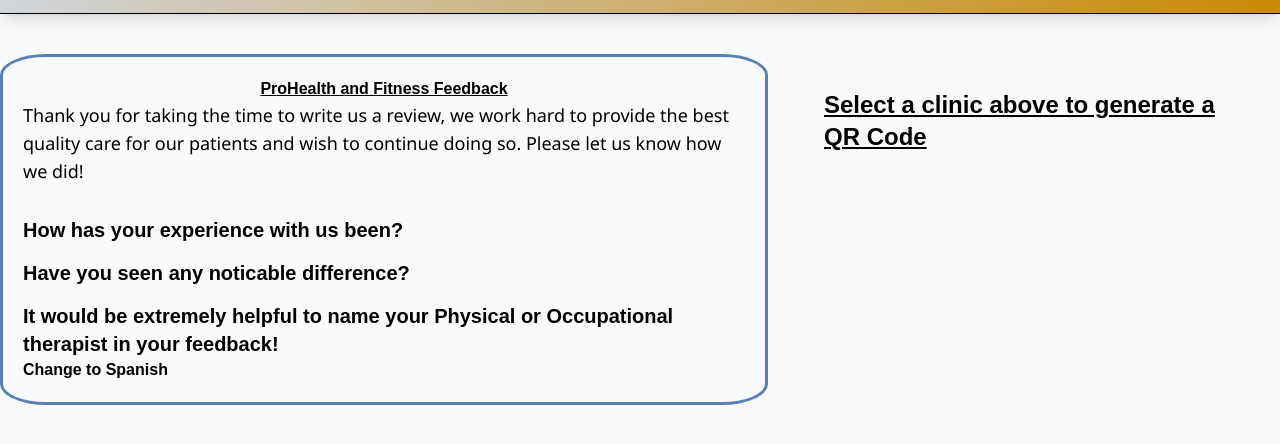
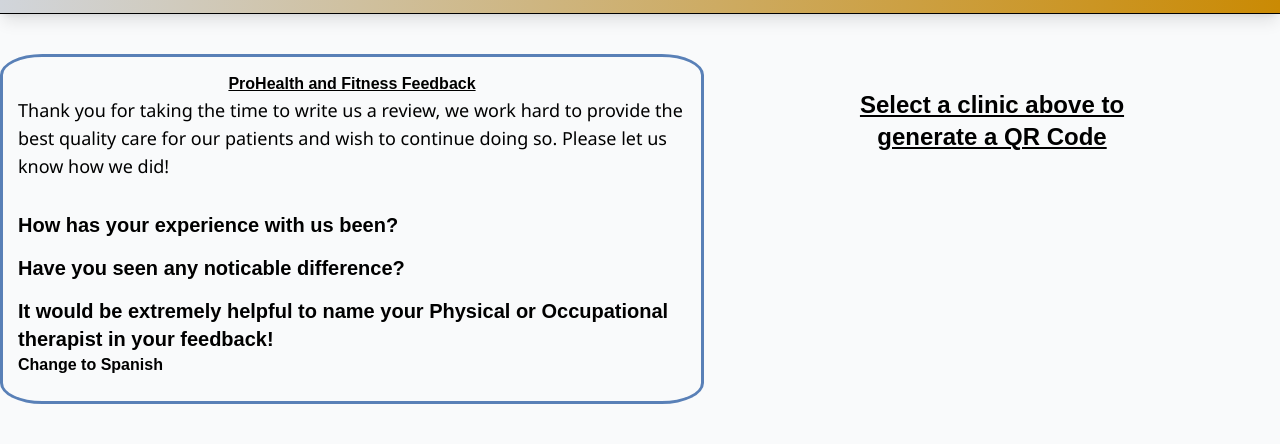
Before and after one commit to cedenoc181/Prohealth-qrCode, a plain HTML site: page index.html in a window 1280 px wide. Shown: the part 112-556 px from the top of the page. Drawn offline with nearby package versions, Linux system fonts and the light colour scheme.

Commit message:
modified top row to be aline

```diff
--- a/index.html
+++ b/index.html
@@ -85,23 +85,23 @@
               Occupational therapist in your feedback!
             </li>
           </ul>
-          <p
+          <div
           id="language"
           class="text-large flex flex-row justify-self-start cursor-pointer font-bold"
         >
           Change to Spanish
-        </p>
+        </div>
         </div>
 
         <div class="Qr-space col-1">
           <p
             id="location"
-            class="font-bold text-2xl text-decoration: underline mt-5"
+            class="font-bold text-2xl align-center text-center text-decoration: underline"
           ></p>
           <!-- spinner -->
           <div id="spinner" role="status">
             <svg
-              class="inline mr-2 mt-4 w-24 h-24 text-gray-200 animate-spin dark:text-gray-600 fill-yellow-600"
+              class="inline mt-4 w-24 h-24 text-gray-200 animate-spin dark:text-gray-600 fill-yellow-600"
               viewBox="0 0 100 101"
               fill="none"
               xmlns="http://www.w3.org/2000/svg"
@@ -120,7 +120,7 @@
 
           <div
             id="qrcode"
-            class="m-auto mt-5 flex justify-center align-center mb-15 font-bold text-decoration: underline text-2xl"
+            class="m-auto flex justify-center align-center text-center mb-15 font-bold text-decoration: underline text-2xl"
           >
             Select a clinic above to generate a QR Code
           </div>
--- a/styles.css
+++ b/styles.css
@@ -12,8 +12,8 @@
 }
 
 #qrcode {
-    width: 400px;
-    height: 355px;
+    width: 350px;
+    height: 295px;
     margin-top: 35px;
 }
 
@@ -23,29 +23,25 @@
 
 .container {
     display: flex;
-    align-items: flex-start;
+    justify-content: space-between;
 }
 
 .clinic {
-    float: left;
-    padding: 20px;
+    padding: 15px;
     border: solid 3px rgba(56, 103, 170, 0.829);
     border-radius: 6%;
+}
+
+
+.clinic, .Qr-space {
+    vertical-align: top;
+    height: 350px;
+
 
 }
 
-.Qr-space {
-    float: left;
-    clear: none;
-}
-
-.clinic, .Qr-space {
-    display: inline-block;
-    vertical-align: top; /* Optional: Aligns the top edges */
-}
-
-.col-1 {width: 40%;}
-.col-2 {width: 60%;}
+.col-1 {width: 45%;}
+.col-2 {width: 55%;}
 .col-3 {width: 80%;}
 .col-4 {width: 100%;}
 
```
Also changed, not shown: 1 other file.
